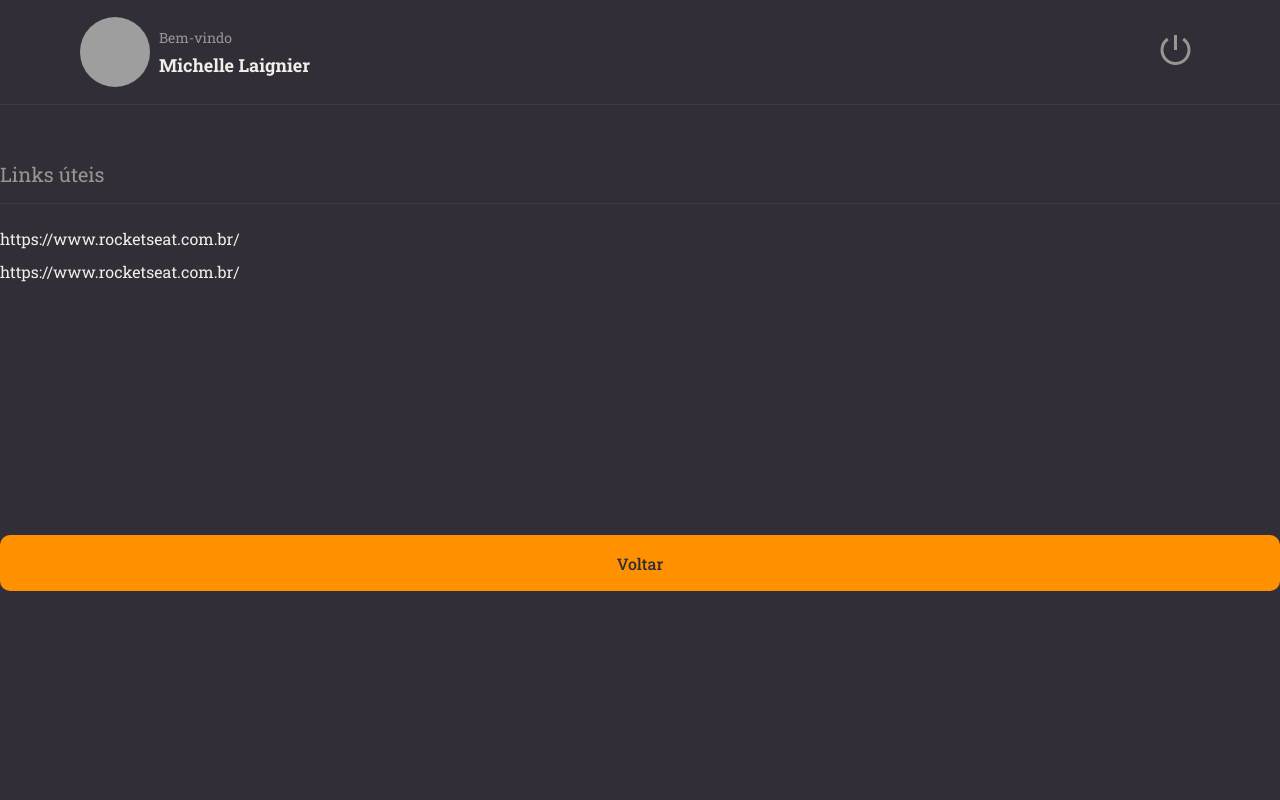
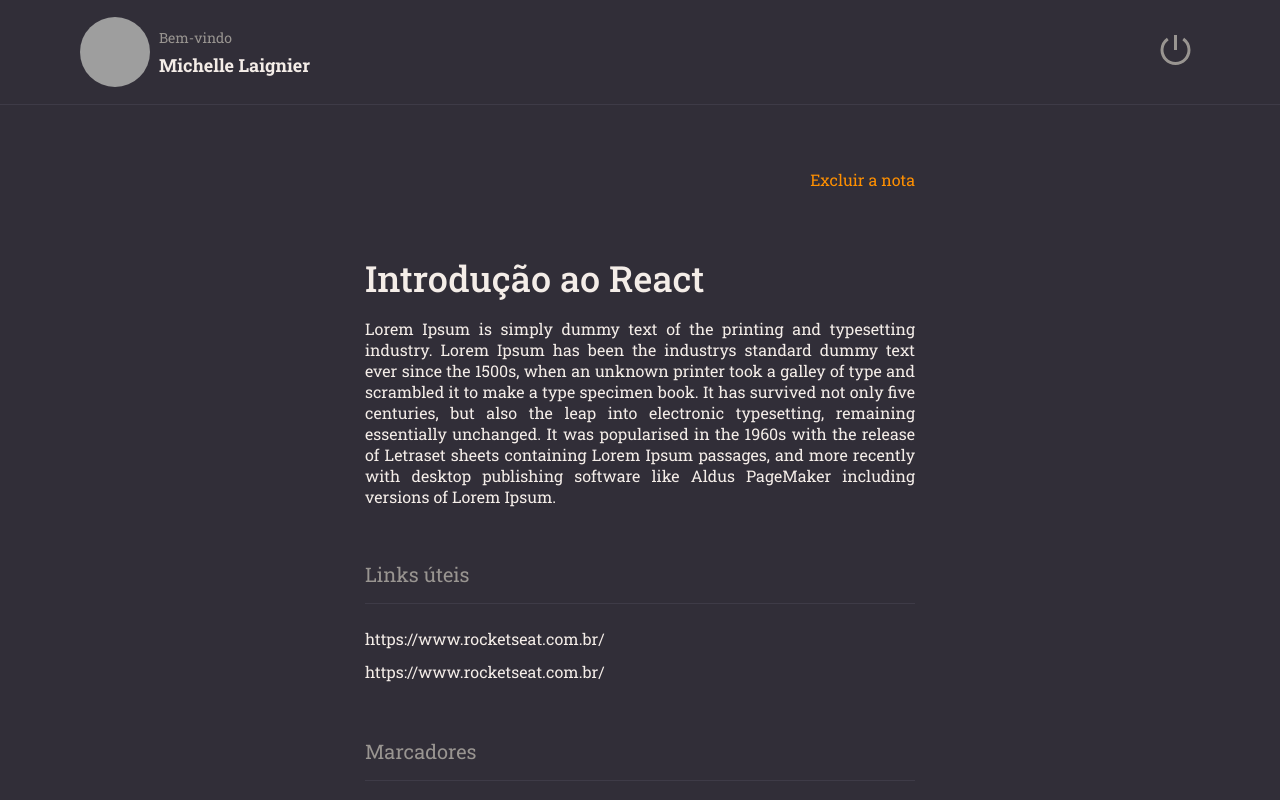
Before and after one commit to Michelle-Laignier/RocketNotes, a React (Vite) app: page / in a window 1280 px wide. Built offline with nearby package versions, Linux system fonts and the light colour scheme; grey boxes are pictures that could not be loaded.

Commit message:
details page done

```diff
--- /dev/null
+++ b/src/components/ButtonText/index.jsx
@@ -0,0 +1,12 @@
+import { Container } from './styles'
+
+export function ButtonText({ title, ...rest }) {
+    return(
+        <Container
+            type='button'
+            {...rest}
+        >
+            {title}
+        </Container>
+    )
+}
--- /dev/null
+++ b/src/components/ButtonText/styles.js
@@ -0,0 +1,9 @@
+import styled from 'styled-components'
+
+export const Container = styled.button`
+    background: none;
+    border: none;
+    color: ${({ theme }) => theme.COLORS.ORANGE};
+    font-size: 16px;
+    width: fit-content;
+`
--- a/src/components/Section/styles.js
+++ b/src/components/Section/styles.js
@@ -1,7 +1,7 @@
 import styled from 'styled-components'
 
 export const Container = styled.section`
-    margin: 56px 0 28px;
+    margin: 28px 0;
 
     > h2 {
         border-bottom-color: ${({ theme }) => theme.COLORS.BACKGROUND_700};
--- /dev/null
+++ b/src/components/Tag/index.jsx
@@ -0,0 +1,9 @@
+import { Container } from './styles'
+
+export function Tag({ title }) {
+    return (
+        <Container>
+            {title}
+        </Container>
+    )
+}
--- /dev/null
+++ b/src/components/Tag/styles.js
@@ -0,0 +1,10 @@
+import styled from 'styled-components'
+
+export const Container = styled.span`
+    background-color: ${({ theme }) => theme.COLORS.ORANGE};
+    border-radius: 5px;
+    color: ${({ theme }) => theme.COLORS.BACKGROUND_900};
+    font-size: 12px;
+    margin-right: 6px;
+    padding: 5px 14px;
+`
--- a/src/components/button/styles.js
+++ b/src/components/button/styles.js
@@ -7,7 +7,7 @@
     color: ${({ theme }) => theme.COLORS.BACKGROUND_800};
     font-weight: 500;
     height: 56px;
-    margin-top: 16px;
+    margin-top: 101px;
     padding: 0 16px;
     width: 100%;
 
--- a/src/pages/Details/index.jsx
+++ b/src/pages/Details/index.jsx
@@ -1,27 +1,51 @@
-import { Container, Links } from "./styles"
+import { Container, Links, Content } from "./styles"
 
 import { Header } from '../../components/Header'
 import { Button } from '../../components/Button'
+import { ButtonText } from '../../components/ButtonText'
 import { Section } from '../../components/Section'
+import { Tag } from '../../components/Tag'
 
 export function Details() {
   return (
     <Container>
       <Header/>
 
+      <main>
+        <Content>
+          <ButtonText title="Excluir a nota" />
+
+          <h1>Introdução ao React</h1>
+          <p>
+            Lorem Ipsum is simply dummy text of the printing and typesetting industry.
+            Lorem Ipsum has been the industrys standard dummy text ever since the
+            1500s, when an unknown printer took a galley of type and scrambled it to
+            make a type specimen book. It has survived not only five centuries, but also
+            the leap into electronic typesetting, remaining essentially unchanged. It was
+            popularised in the 1960s with the release of Letraset sheets containing Lorem
+            Ipsum passages, and more recently with desktop publishing software like
+            Aldus PageMaker including versions of Lorem Ipsum.
+          </p>
+
           <Section title="Links úteis">
             <Links>
               <li>
                 <a href="#" target="_blank">https://www.rocketseat.com.br/</a>
               </li>
-
               <li>
                 <a href="#">https://www.rocketseat.com.br/</a>
               </li>
             </Links>
           </Section>
 
+          <Section title="Marcadores">
+            <Tag title="express" />
+            <Tag title="nodejs" />
+          </Section>
+
           <Button title="Voltar"/>
+        </Content>
+      </main>
     </Container>
   )
 }
--- a/src/pages/Details/styles.js
+++ b/src/pages/Details/styles.js
@@ -1,15 +1,20 @@
 import styled from "styled-components";
 
 export const Container = styled.div`
+    height: 100vh;
+    width: 100%;
+
     display: grid;
     grid-template-rows: 105px auto;
     grid-template-areas:
     'header'
-    'content'
-    ;
+    'content';
 
-    height: 100vh;
-    width: 100%;
+    > main {
+        grid-area: content;
+        overflow-y: scroll;
+        padding: 64px 0;
+    }
 `
 {/*grid pra dizer onde cada parte do nosso layout vai se encaixar*/}
 
@@ -24,3 +29,29 @@
         }
     }
 `
+
+export const Content = styled.div`
+    margin: 0 auto;
+    max-width: 550px;
+
+    display: flex;
+    flex-direction: column;
+
+    > button:first-child {
+        align-self: end;
+    }
+
+    > h1 {
+        color: ${({ theme }) => theme.COLORS.WHITE};
+        font-size: 36px;
+        font-weight: 500;
+        padding-top: 64px;
+    }
+
+    > p {
+        color: ${({ theme }) => theme.COLORS.WHITE};
+        font-size: 16px;
+        margin: 16px 0 26px;
+        text-align: justify;
+    }
+`
```
Lines whose indentation alone changed are shown as unchanged.
